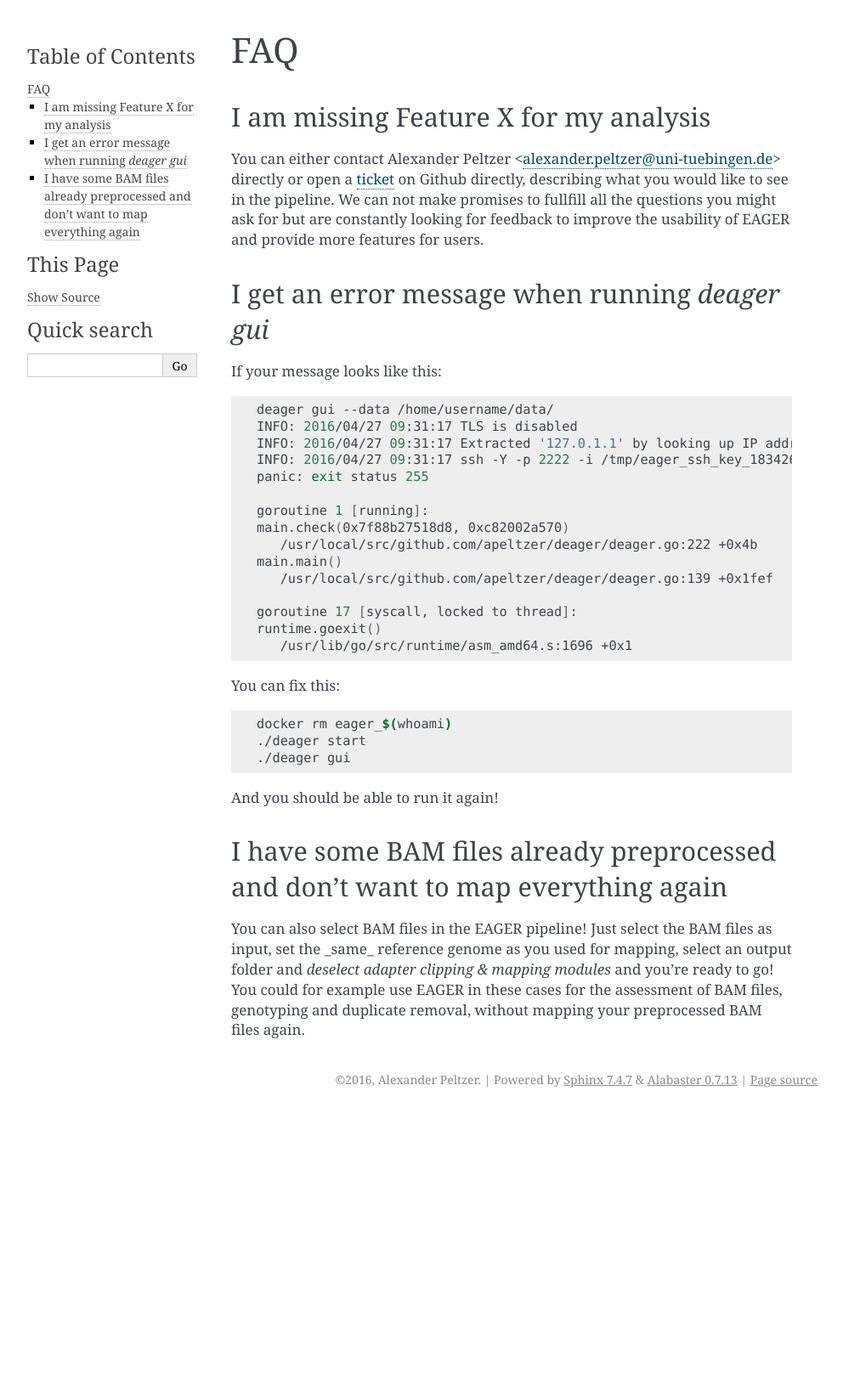
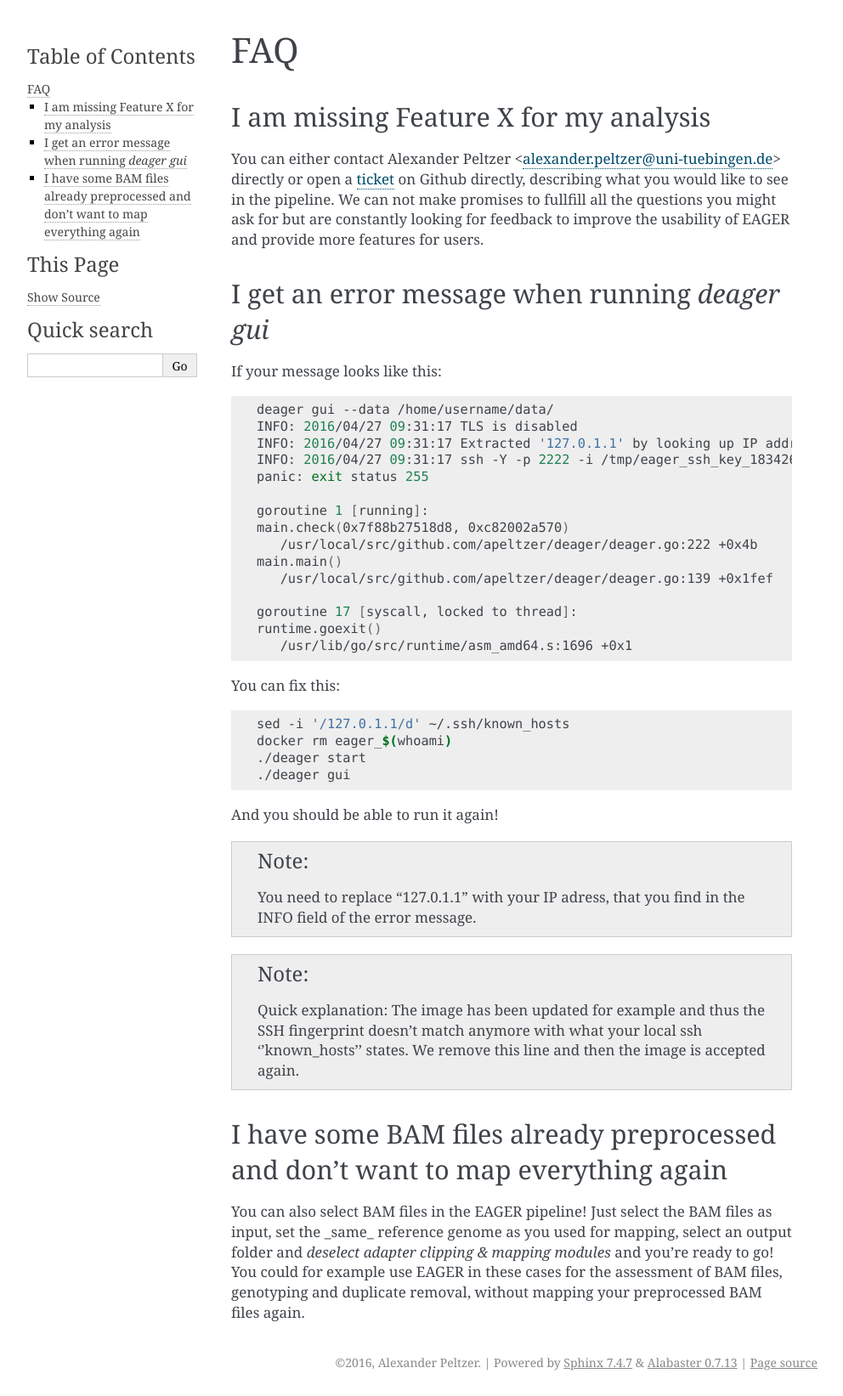
Before and after one commit to apeltzer/EAGER-GUI, a Sphinx documentation site: the page built from docs/contents/faq.rst, in a window 1280 px wide. Shown: the whole page at 85% size, without its empty margins (148-1140 px from the left). Built offline with Sphinx 7.4.7, drawn with Linux system fonts in a browser that asks for light colours; before the commit the page ends 1310 px from its top, so only the background shows below that.

Commit message:
Contents FAQ updated

```diff
--- a/docs/contents/faq.rst
+++ b/docs/contents/faq.rst
@@ -33,12 +33,21 @@
 
 .. code-block:: bash
 
+  sed -i '/127.0.1.1/d' ~/.ssh/known_hosts
   docker rm eager_$(whoami)
   ./deager start
   ./deager gui
 
 And you should be able to run it again!
 
+.. note::
+
+  You need to replace "127.0.1.1" with your IP adress, that you find in the INFO field of the error message.
+
+.. note::
+
+  Quick explanation: The image has been updated for example and thus the SSH fingerprint doesn't match anymore with what your local ssh ''known_hosts'' states. We remove this line and then the image is accepted again.
+
 I have some BAM files already preprocessed and don't want to map everything again
 ---------------------------------------------------------------------------------
 
```
